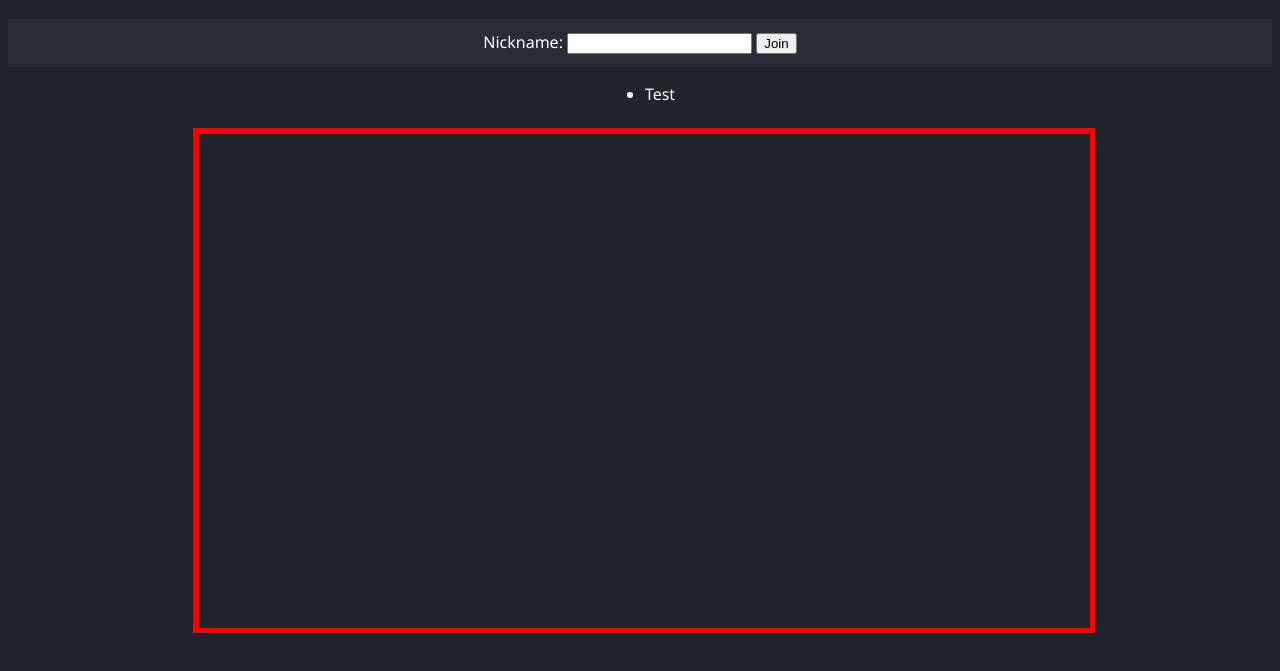
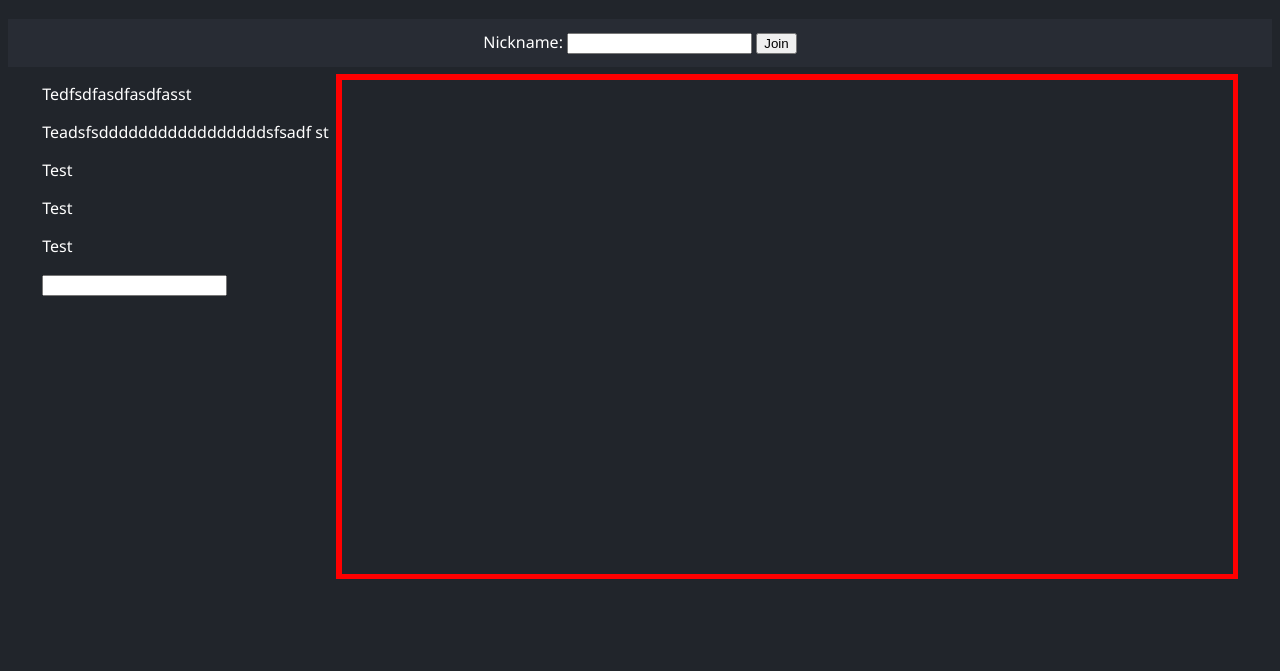
Before and after one commit to kylerosser/doodl, a website: page client/index.html in a window 1280 px wide. Shown: the part 67-738 px from the top of the page. Drawn offline with nearby package versions, Linux system fonts and the light colour scheme.

Commit message:
new: add textbox test

```diff
--- a/client/assets/scripts/index.js
+++ b/client/assets/scripts/index.js
@@ -6,14 +6,12 @@ document.addEventListener("DOMContentLoaded", () => {
     const gameCanvas = document.getElementById("gameCanvas")
     const ctx = gameCanvas.getContext("2d");
 
-
     resizeCanvas()
 
     function resizeCanvas() {
         const vw = Math.max(document.documentElement.clientWidth || 0, window.innerWidth || 0)
         gameCanvas.width = vw * 0.4 * 1.777
         gameCanvas.height = vw * 0.4
-
 
         ctx.beginPath();
         ctx.lineWidth = "6";
--- a/client/assets/styles/index.css
+++ b/client/assets/styles/index.css
@@ -7,11 +7,6 @@ body {
 .nicknameModal {
     height: 3em;
     background: #282c34;
-    display: flex;
-    flex-direction: column;
-    justify-content: center;
-    align-items: center;
-    text-align: center;
 }
 
 .center {
@@ -20,5 +15,20 @@ body {
     flex-direction: column;
     justify-content: center;
     align-items: center;
-    text-align: center;
 }
+
+#gameContainer {
+    display: flex;
+    flex-wrap: wrap;
+    align-items: flex-start;
+    flex-direction: row;
+}
+
+#chatbox {
+    align-self: left;
+    align-content: flex-start;
+}
+
+#messages {
+    list-style: none;
+}
--- a/client/index.html
+++ b/client/index.html
@@ -21,7 +21,7 @@
     <!-- TODO: Add canvas element and basic styling -->
     <h1>Doodl</h1>
 
-    <div class="nicknameModal">
+    <div class="nicknameModal center">
         <form>
             <label for="nicknameInput">Nickname: </label>
             <input id="nicknameInput" type="text" />
@@ -29,14 +29,24 @@
         </form>
     </div>
 
-    <div class="chatBox center">
-        <ul id="messages">
-            <li>Test</li>
-        </ul>
+    <div class="center" id="gameContainer">
+        <div id="chatbox">
+            <div id="messages">
+                <!-- Totally don't commit this -->
+                <p>Tedfsdfasdfasdfasst</p>
+                <p>Teadsfsdddddddddddddddddsfsadf st</p>
+                <p>Test</p>
+                <p>Test</p>
+                <p>Test</p>
+            </div>
+
+            <input id="messageInput" type="text" />
+        </div>
+
+        <!-- Main game canvas -->
+        <canvas id="gameCanvas" />
     </div>
 
-    <!-- Main game canvas -->
-    <canvas id="gameCanvas" class="center" />
 </body>
 
 </html>
```
